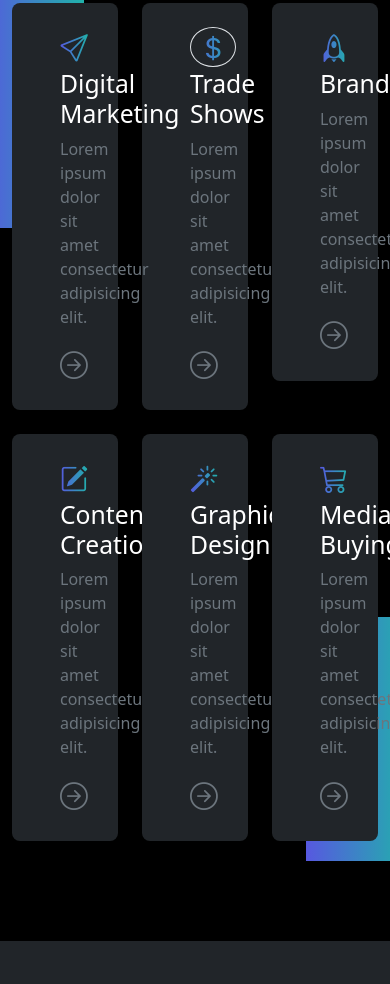
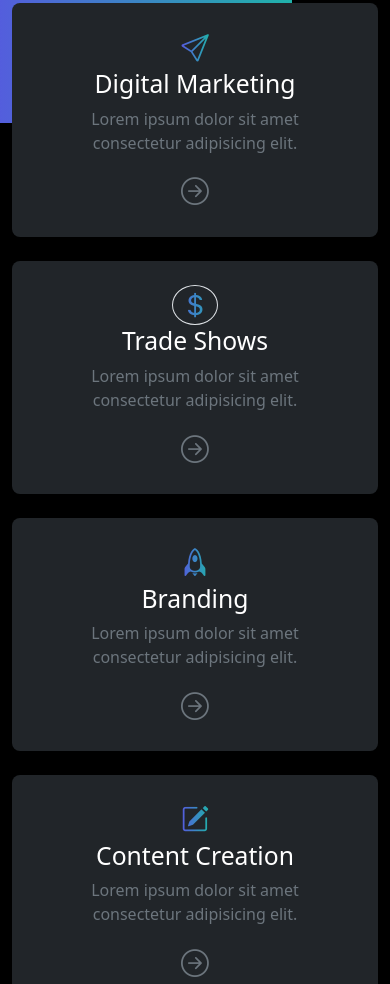
Before and after one commit to Rushabhgadhiya9102/bt-projects, a plain HTML site: page project-1/index.html in a window 390 px wide. Shown: the part 929-1913 px from the top of the page. Drawn offline with Linux system fonts and the light colour scheme.

Commit message:
about us

```diff
--- a/project-1/css/style.css
+++ b/project-1/css/style.css
@@ -18,6 +18,10 @@ nav ul li:last-child:hover {
 nav ul li a:hover {
   color: #5758e0 !important;
   transition: ease-in 0.2s;
+}
+
+#last-list a:hover{
+  color: white !important;
 }
 /* -------------- N A V I G A T I O N - E N D ------------------- */
 
@@ -65,39 +69,46 @@ nav ul li a:hover {
 
 .services-content:hover {
   background-image: linear-gradient(to right, #5758e0, lightseagreen);
-  color: white !important;
-  transform: translateY(-10px);
-  transition: ease-in 0.2s;
+
 }
 
-.services .col-4:first-child .services-content a::after {
+.services-content:hover .color{
+  color: white !important;
+}
+
+.services .col-lg-4:first-child .services-content a::before {
   position: absolute;
   top: -20px;
   left: -20px;
   background-image: linear-gradient(to right, #5758e0, lightseagreen);
   content: "";
+  border-top-left-radius: 20px;
   width: 80%;
   height: 60%;
   z-index: -1;
 }
-.services .col-4:last-child .services-content a::after{
+
+.services .col-lg-4:last-child .services-content a::before{
   position: absolute;
   right: -20px;
   bottom: -20px;
   background-image: linear-gradient(to right, #5758e0, lightseagreen);
   content: "";
+  border-bottom-right-radius: 20px;
   width: 80%;
   height: 60%;
   z-index: -1;
 }
+
+
 /* -------------- S E R V I C E S - S E C T I O N - E N D ------------- */
 
-/* -------------- S E R V I C E S - S E C T I O N - E N D ------------- */
+/* -------------- A B O U T - S E C T I O N  ------------- */
 
 .about-us .col-6 span {
   width: 50px;
   height: 5px;
-   background-image: linear-gradient(to right, #5758e0, lightseagreen);
+  background-image: linear-gradient(to right, #5758e0, lightseagreen);
 }
 
-/* -------------- S E R V I C E S - S E C T I O N - E N D ------------- */
+/* -------------- A B O U T - S E C T I O N - E N D ------------- */
--- a/project-1/index.html
+++ b/project-1/index.html
@@ -45,7 +45,7 @@
               <li class="nav-item me-lg-3 d-none d-lg-block">
                 <a href="#" class="nav-link text-white"><i class="bi bi-vimeo"></i></a>
               </li>
-              <li class="nav-item border border-2 d-none d-lg-block">
+              <li id="last-list" class="nav-item border border-2 d-none d-lg-block">
                 <a href="#" class="nav-link text-white"><i class="bi bi-rocket me-3"></i>GET STARTED</a>
               </li>
             </ul>
@@ -124,78 +124,78 @@
           <div class="row g-4">
             <!------- C A R D - 1 ------>
 
-            <div class="col-4 position-relative z-1">
+            <div class="col-lg-4 position-relative z-2">
               <div class="services-content bg-dark text-center rounded-3 px-5 py-4">
                 <a href="#" class="text-decoration-none">
-                  <i class="bi bi-send fs-1"></i>
-                  <h2 class="text-white">Digital Marketing</h2>
-                  <p class="text-secondary">Lorem ipsum dolor sit amet consectetur adipisicing elit.</p>
-                  <i class="bi bi-arrow-right-circle fs-1 text-secondary"></i>
+                  <i class="bi bi-send fs-1 color"></i>
+                  <h2 class="text-white color">Digital Marketing</h2>
+                  <p class="text-secondary color">Lorem ipsum dolor sit amet consectetur adipisicing elit.</p>
+                  <i class="bi bi-arrow-right-circle fs-1 text-secondary color"></i>
                 </a>
               </div>
             </div>
 
             <!------- C A R D - 2 ------>
 
-            <div class="col-4">
+            <div class="col-lg-4">
               <div class="services-content bg-dark text-center rounded-3 px-5 py-4">
                 <a href="#" class="text-decoration-none">
-                  <i class="bi bi-currency-dollar fs-1 border rounded-circle px-2"></i>
-                  <h2 class="text-white">Trade Shows</h2>
-                  <p class="text-secondary">Lorem ipsum dolor sit amet consectetur adipisicing elit.</p>
-                  <i class="bi bi-arrow-right-circle fs-1 text-secondary"></i>
+                  <i class="bi bi-currency-dollar fs-1 border rounded-circle px-2 color"></i>
+                  <h2 class="text-white color">Trade Shows</h2>
+                  <p class="text-secondary color">Lorem ipsum dolor sit amet consectetur adipisicing elit.</p>
+                  <i class="bi bi-arrow-right-circle fs-1 text-secondary color"></i>
                 </a>
               </div>
             </div>
 
             <!------- C A R D - 3 ------>
 
-            <div class="col-4">
+            <div class="col-lg-4">
               <div class="services-content bg-dark text-center rounded-3 px-5 py-4">
                 <a href="#" class="text-decoration-none">
-                  <i class="bi bi-rocket fs-1"></i>
-                  <h2 class="text-white">Branding</h2>
-                  <p class="text-secondary">Lorem ipsum dolor sit amet consectetur adipisicing elit.</p>
-                  <i class="bi bi-arrow-right-circle fs-1 text-secondary"></i>
+                  <i class="bi bi-rocket fs-1 color"></i>
+                  <h2 class="text-white color">Branding</h2>
+                  <p class="text-secondary color">Lorem ipsum dolor sit amet consectetur adipisicing elit.</p>
+                  <i class="bi bi-arrow-right-circle fs-1 text-secondary color"></i>
                 </a>
               </div>
             </div>
 
             <!------- C A R D - 4 ------>
 
-            <div class="col-4">
+            <div class="col-lg-4">
               <div class="services-content bg-dark text-center rounded-3 px-5 py-4">
                 <a href="#" class="text-decoration-none">
-                  <i class="bi bi-pencil-square fs-1"></i>
-                  <h2 class="text-white">Content Creation</h2>
-                  <p class="text-secondary">Lorem ipsum dolor sit amet consectetur adipisicing elit.</p>
-                  <i class="bi bi-arrow-right-circle fs-1 text-secondary"></i>
+                  <i class="bi bi-pencil-square fs-1 color"></i>
+                  <h2 class="text-white color">Content Creation</h2>
+                  <p class="text-secondary color">Lorem ipsum dolor sit amet consectetur adipisicing elit.</p>
+                  <i class="bi bi-arrow-right-circle fs-1 text-secondary color"></i>
                 </a>
               </div>
             </div>
 
             <!------- C A R D - 5 ------>
 
-            <div class="col-4">
+            <div class="col-lg-4">
               <div class="services-content bg-dark text-center rounded-3 px-5 py-4">
                 <a href="#" class="text-decoration-none">
-                  <i class="bi bi-magic fs-1"></i>
-                  <h2 class="text-white">Graphic Design</h2>
-                  <p class="text-secondary">Lorem ipsum dolor sit amet consectetur adipisicing elit.</p>
-                  <i class="bi bi-arrow-right-circle fs-1 text-secondary"></i>
+                  <i class="bi bi-magic fs-1 color"></i>
+                  <h2 class="text-white color">Graphic Design</h2>
+                  <p class="text-secondary color">Lorem ipsum dolor sit amet consectetur adipisicing elit.</p>
+                  <i class="bi bi-arrow-right-circle fs-1 text-secondary color"></i>
                 </a>
               </div>
             </div>
 
             <!------- C A R D - 6 ------>
 
-            <div class="col-4 position-relative z-1">
+            <div class="col-lg-4 position-relative z-1">
               <div class="services-content bg-dark text-center rounded-3 px-5 py-4">
                 <a href="#" class="text-decoration-none">
-                  <i class="bi bi-cart3 fs-1"></i>
-                  <h2 class="text-white">Media Buying</h2>
-                  <p class="text-secondary">Lorem ipsum dolor sit amet consectetur adipisicing elit.</p>
-                  <i class="bi bi-arrow-right-circle fs-1 text-secondary"></i>
+                  <i class="bi bi-cart3 fs-1 color"></i>
+                  <h2 class="text-white color">Media Buying</h2>
+                  <p class="text-secondary color">Lorem ipsum dolor sit amet consectetur adipisicing elit.</p>
+                  <i class="bi bi-arrow-right-circle fs-1 text-secondary color"></i>
                 </a>
               </div>
             </div>
@@ -210,16 +210,15 @@
       <section class="about-us py-5 bg-dark">
         <div class="container">
           <div class="row">
-            <div class="col-6 p-4">
-              <img src="./images/about-us.jpg" width="100%" alt="" />
+            <div class="col-6 p-5">
+              <img src="./images/about-us.jpg" class="img-fluid" width="100%" alt="" />
             </div>
-            <div class="col-6 py-4">
+            <div class="col-6 py-5">
               <div class="content text-white">
                 <span class="d-inline-block"></span>
-                <h2>About Us</h2>
-                <p>
+                <h2 class="fs-1 my-4">About Us</h2>
+                <p class="fs-5 text-secondary" >
                  Lorem ipsum dolor sit amet, consectetur adipiscing elit. Mauris finibus leo et diam fermentum ullamcorper. Nulla venenatis nibh sollicitudin tincidunt gravida. Nam convallis justo et ligula luctus suscipit. Etiam eu nisi turpis. Donec sollicitudin accumsan quam, rhoncus sagittis metus semper quis. Praesent convallis mauris sed ipsum lobortis facilisis. Nulla cursus sem non nunc sagittis, a volutpat mauris lobortis. Nulla ut feugiat tellus. Nam dictum nisi nec scelerisque auctor
-                 Lorem ipsum dolor sit amet, consectetur adipiscing elit. Mauris finibus leo et diam fermentum ullamcorper. Nulla venenatis nibh sollicitudin tincidunt gravida. Nam convallis justo et ligula luctus suscipit.
                 </p>
               </div>
             </div>
```
Also changed, not shown: project-1/images/professional-img.jpg (added).
